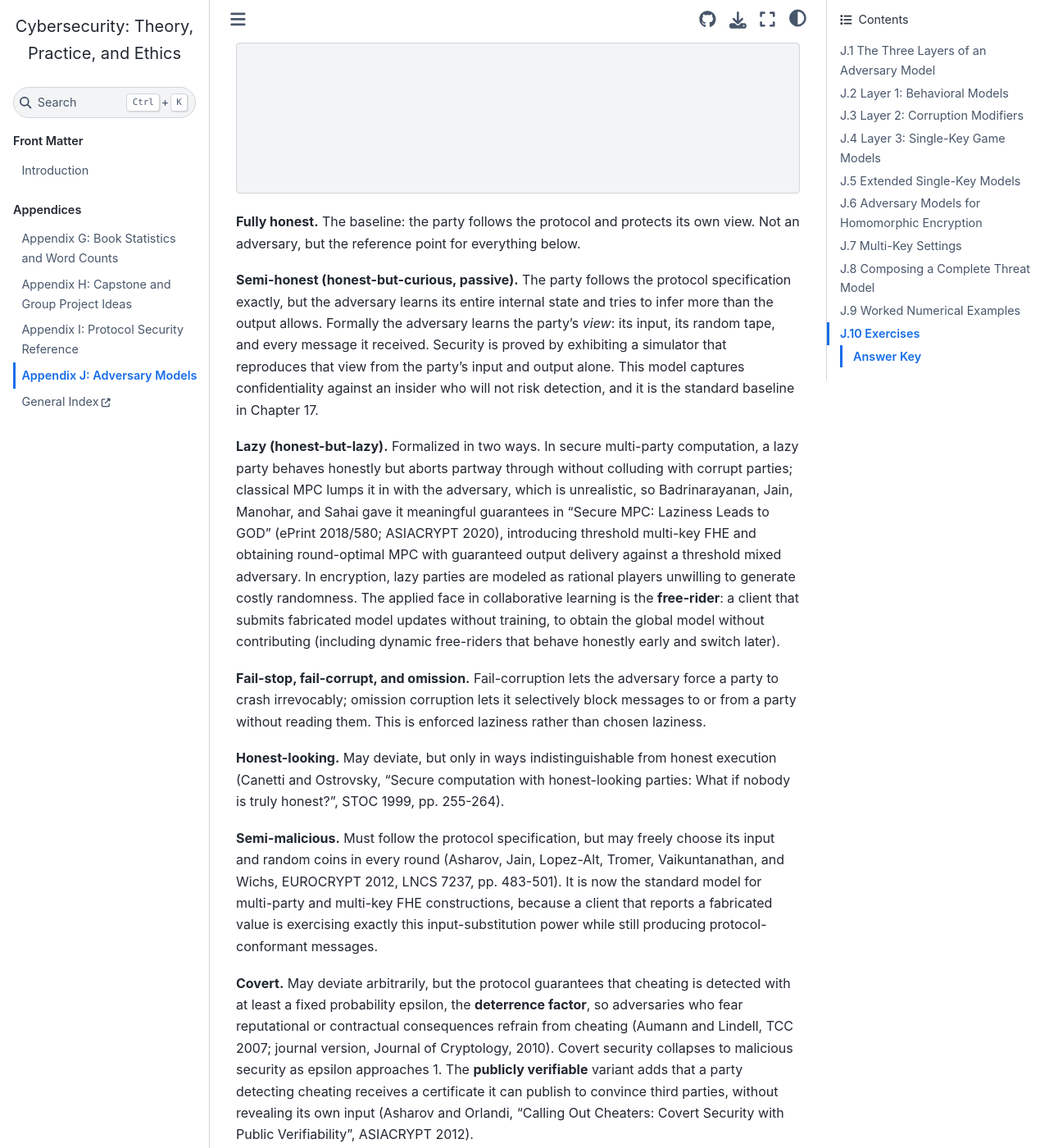
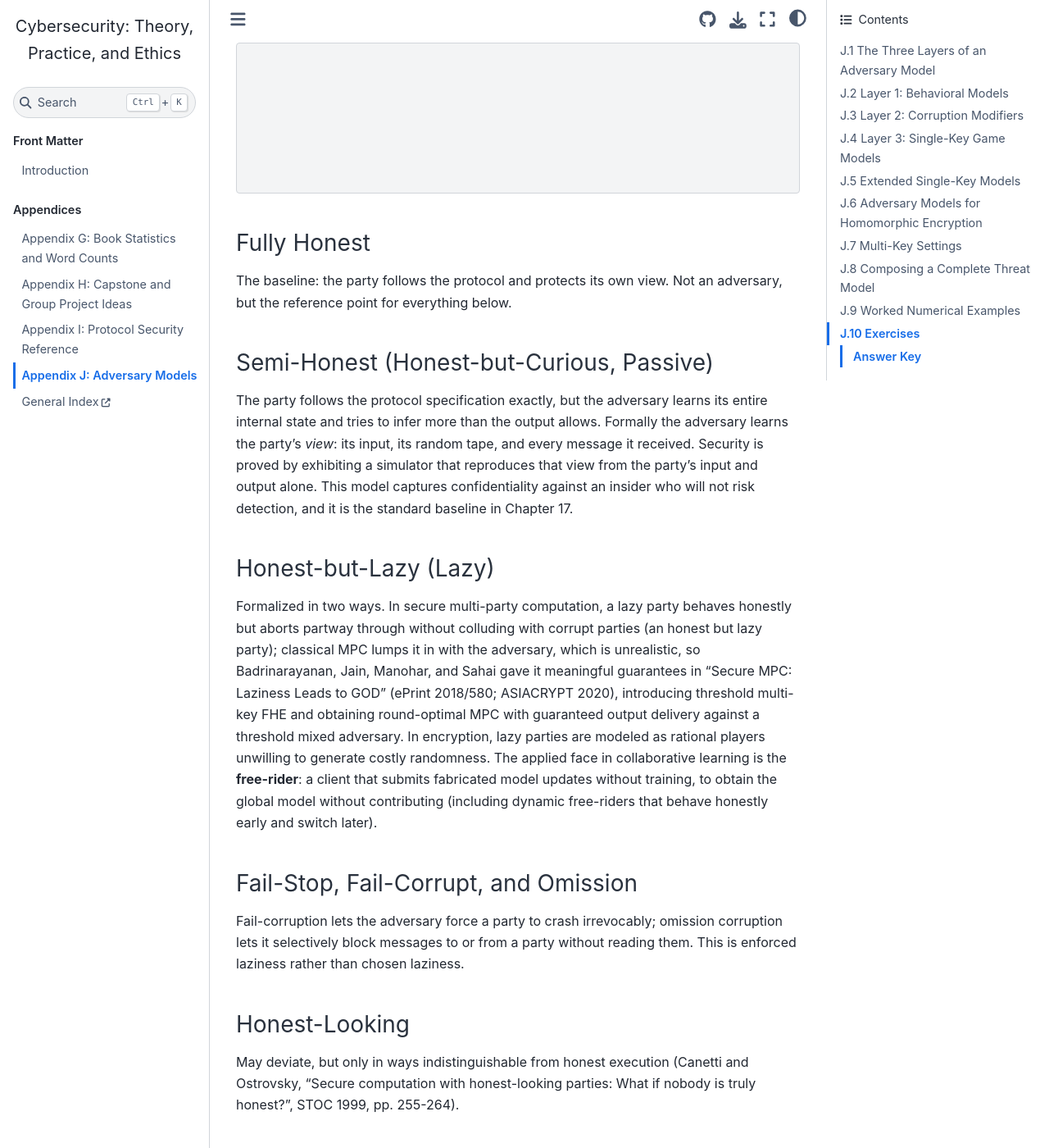
Before and after one commit to devharsh/cybersec-textbook, a Jupyter Book: the page built from chapters/appendix_j/appendix_j.md, in a window 1280 px wide and 1400 px high, scrolled down 1270 px. Shown: the whole window at 82% size. Built offline with Jupyter Book 1.0.4 settings and Sphinx 7.4.7 and the Sphinx Book theme 1.1.4, drawn with Linux system fonts in a browser that asks for light colours; pages that are not in the unit, such as notebooks, are missing from menus; some of the changed text lies outside the part shown.

Commit message:
Improve adversary-model discoverability: add Adversary and Threat-Model Terminology section to Appendix B glossary (24 entries), add index directive to Appendix J, and promote the 11 behavioral models to searchable subsections

````diff
--- a/chapters/appendix_j/appendix_j.md
+++ b/chapters/appendix_j/appendix_j.md
@@ -6,6 +6,9 @@
 cryptography and secure computation into one reference, with the defining papers, worked numerical examples,
 and exercises. It extends the formal-security material of Chapter 2 (Section 2.20), the threat-modeling
 methods of Chapter 5 (Section 5.8), and the privacy-preserving computation of Chapter 17 (Section 17.4).
+
+```{index} Adversary model, Semi-honest adversary, Honest-but-curious, Honest-but-lazy, Lazy adversary, Free-rider, Fail-stop corruption, Omission corruption, Honest-looking adversary, Semi-malicious adversary, Covert adversary, Deterrence factor, Rational adversary, Malicious adversary, Byzantine adversary, Mixed adversary, Friends-and-foes, FaF security, Static adversary, Adaptive adversary, Mobile adversary, Proactive secret sharing, Rushing adversary, IND-CPA, IND-CCA1, IND-CCA2, IND-CPA-D, Non-malleability, Related-key attack, Key-dependent message, Selective-opening security, Leakage resilience, Threshold FHE, Multi-key FHE, Smudging noise, One-sided simulation, Collusion resistance, Complexity leveraging
+```
 
 ## J.1 The Three Layers of an Adversary Model
 
@@ -50,18 +53,24 @@
     RA --> MA[Malicious<br/>active, Byzantine]
 ```
 
-**Fully honest.** The baseline: the party follows the protocol and protects its own view. Not an adversary,
+### Fully Honest
+
+The baseline: the party follows the protocol and protects its own view. Not an adversary,
 but the reference point for everything below.
 
-**Semi-honest (honest-but-curious, passive).** The party follows the protocol specification exactly, but the
+### Semi-Honest (Honest-but-Curious, Passive)
+
+The party follows the protocol specification exactly, but the
 adversary learns its entire internal state and tries to infer more than the output allows. Formally the
 adversary learns the party's *view*: its input, its random tape, and every message it received. Security is
 proved by exhibiting a simulator that reproduces that view from the party's input and output alone. This
 model captures confidentiality against an insider who will not risk detection, and it is the standard
 baseline in Chapter 17.
 
-**Lazy (honest-but-lazy).** Formalized in two ways. In secure multi-party computation, a lazy party behaves
-honestly but aborts partway through without colluding with corrupt parties; classical MPC lumps it in with
+### Honest-but-Lazy (Lazy)
+
+Formalized in two ways. In secure multi-party computation, a lazy party behaves
+honestly but aborts partway through without colluding with corrupt parties (an honest but lazy party); classical MPC lumps it in with
 the adversary, which is unrealistic, so Badrinarayanan, Jain, Manohar, and Sahai gave it meaningful
 guarantees in "Secure MPC: Laziness Leads to GOD" (ePrint 2018/580; ASIACRYPT 2020), introducing threshold
 multi-key FHE and obtaining round-optimal MPC with guaranteed output delivery against a threshold mixed
@@ -70,21 +79,29 @@
 model updates without training, to obtain the global model without contributing (including dynamic
 free-riders that behave honestly early and switch later).
 
-**Fail-stop, fail-corrupt, and omission.** Fail-corruption lets the adversary force a party to crash
+### Fail-Stop, Fail-Corrupt, and Omission
+
+Fail-corruption lets the adversary force a party to crash
 irrevocably; omission corruption lets it selectively block messages to or from a party without reading them.
 This is enforced laziness rather than chosen laziness.
 
-**Honest-looking.** May deviate, but only in ways indistinguishable from honest execution (Canetti and
+### Honest-Looking
+
+May deviate, but only in ways indistinguishable from honest execution (Canetti and
 Ostrovsky, "Secure computation with honest-looking parties: What if nobody is truly honest?", STOC 1999,
 pp. 255-264).
 
-**Semi-malicious.** Must follow the protocol specification, but may freely choose its input and random coins
+### Semi-Malicious
+
+Must follow the protocol specification, but may freely choose its input and random coins
 in every round (Asharov, Jain, Lopez-Alt, Tromer, Vaikuntanathan, and Wichs, EUROCRYPT 2012, LNCS 7237,
 pp. 483-501). It is now the standard model for multi-party and multi-key FHE constructions, because a client
 that reports a fabricated value is exercising exactly this input-substitution power while still producing
 protocol-conformant messages.
 
-**Covert.** May deviate arbitrarily, but the protocol guarantees that cheating is detected with at least a
+### Covert
+
+May deviate arbitrarily, but the protocol guarantees that cheating is detected with at least a
 fixed probability epsilon, the **deterrence factor**, so adversaries who fear reputational or contractual
 consequences refrain from cheating (Aumann and Lindell, TCC 2007; journal version, Journal of Cryptology,
 2010). Covert security collapses to malicious security as epsilon approaches 1. The **publicly verifiable**
````
Also changed, not shown: other parts of chapters/appendix_j/appendix_j.md (+12 -4 lines), chapters/appendix_g/appendix_g.md (+7 -6 lines), intro.md (+1 -1 lines), 1 other file.
